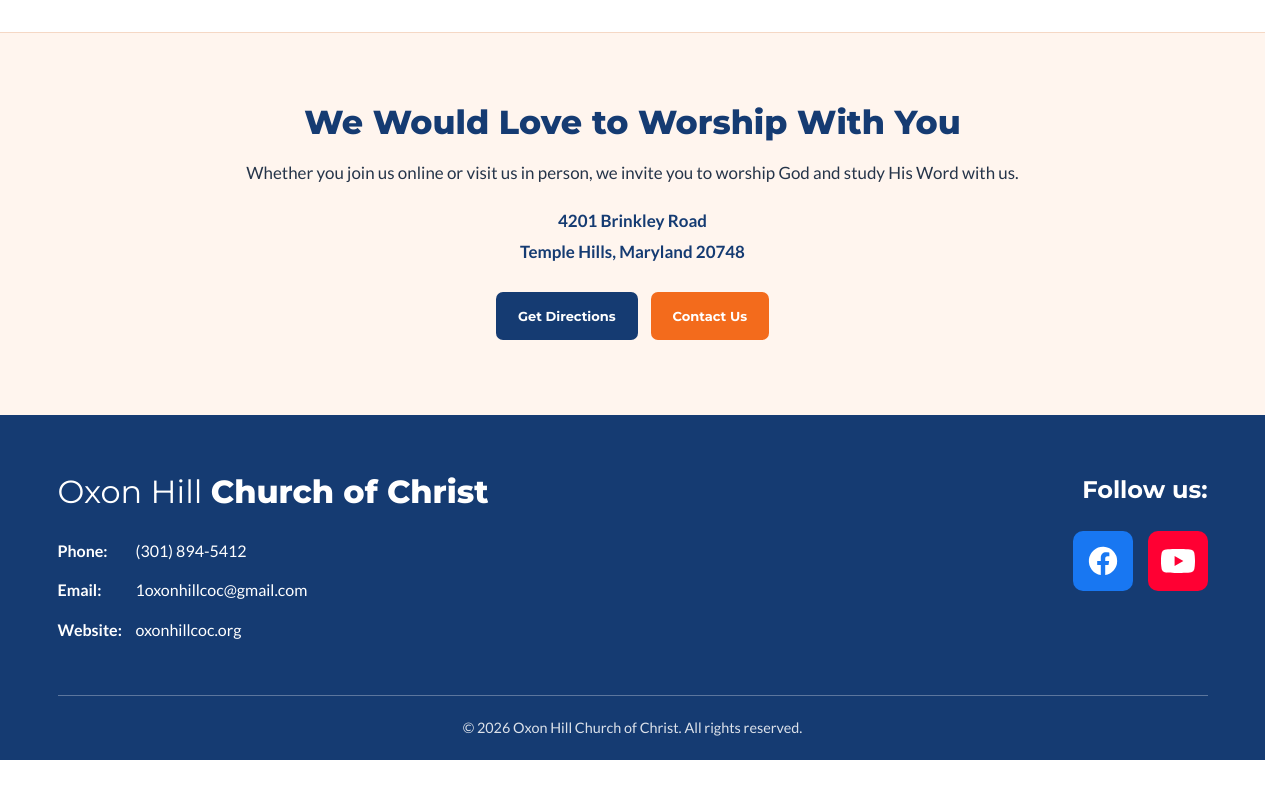
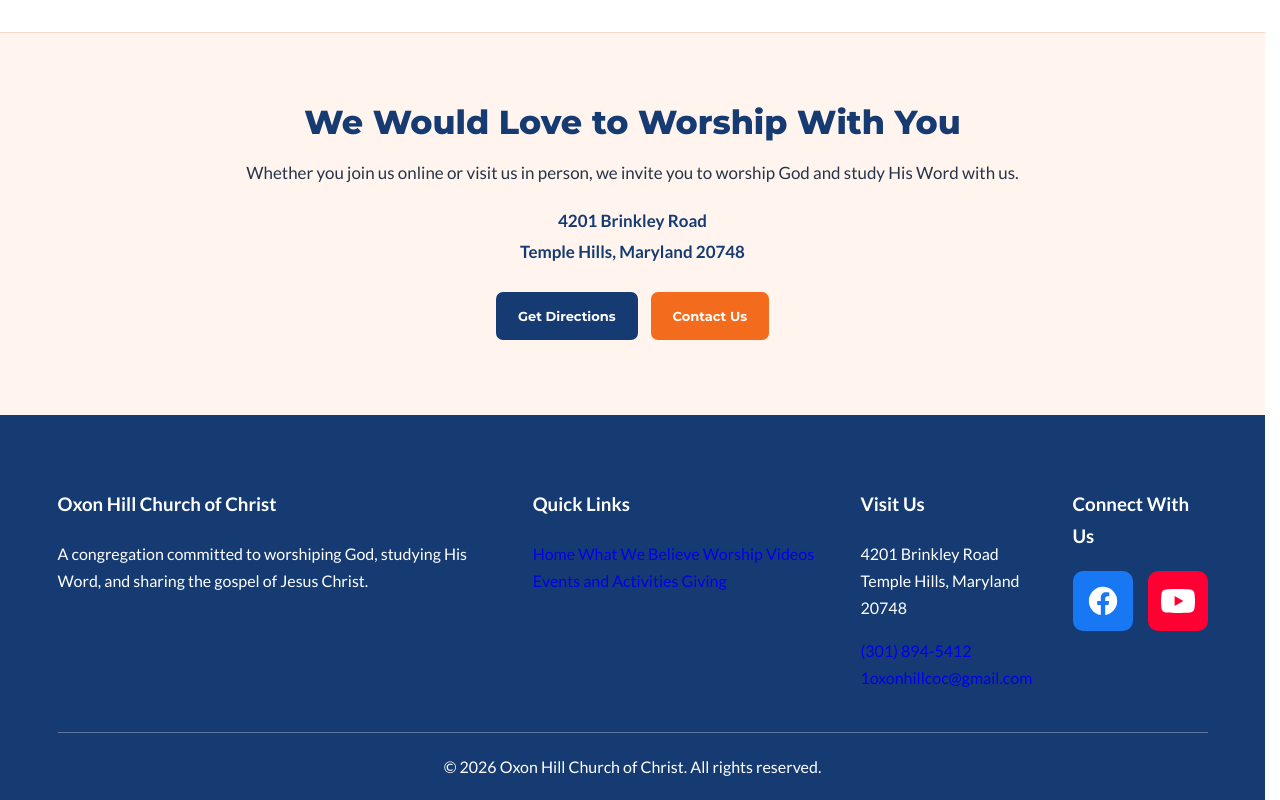
Before and after one commit to dantedennis6/Oxon-Hill-Church, a plain HTML site: page videos.html in a window 1280 px wide. Shown: the part 2900-3700 px from the top of the page. Before the commit the page ends 3660 px from the top, so only its background shows below. Drawn offline with Linux system fonts and the light colour scheme.

Commit message:
Revamp footer with new content and functionality
Updated footer section with new structure and content, including church description, quick links, and social media links. Added automatic copyright year functionality.

```diff
--- a/videos.html
+++ b/videos.html
@@ -410,84 +410,121 @@
 
   </main>
 
-  <!-- FOOTER -->
+  <!-- =====================================
+       STANDARD WEBSITE FOOTER
+       REUSE ON ALL PAGES
+  ===================================== -->
+
   <footer class="site-footer">
 
     <div class="footer-container">
 
-      <div class="footer-left">
+      <!-- CHURCH DESCRIPTION -->
+      <div class="footer-column footer-about">
 
-        <h2 class="footer-church-name">
-          Oxon Hill <strong>Church of Christ</strong>
-        </h2>
-
-        <div class="footer-contact">
+        <h3>Oxon Hill Church of Christ</h3>
 
         <p>
-            <span class="footer-contact-label">Phone:</span>
-            <a href="tel:3018945412">(301) 894-5412</a>
+          A congregation committed to worshiping God,
+          studying His Word, and sharing the gospel
+          of Jesus Christ.
         </p>
 
+      </div>
+
+      <!-- QUICK LINKS -->
+      <div class="footer-column">
+
+        <h3>Quick Links</h3>
+
+        <a href="./Index2.html">Home</a>
+        <a href="./beliefs.html">What We Believe</a>
+        <a href="./worship.html">Worship</a>
+        <a href="./videos.html">Videos</a>
+        <a href="./events.html">Events and Activities</a>
+        <a href="./giving.html">Giving</a>
+
+      </div>
+
+      <!-- VISIT US -->
+      <div class="footer-column">
+
+        <h3>Visit Us</h3>
+
         <p>
-            <span class="footer-contact-label">Email:</span>
+          4201 Brinkley Road<br>
+          Temple Hills, Maryland 20748
+        </p>
+
+        <a href="tel:+13018945412">
+          (301) 894-5412
+        </a>
+
         <a href="mailto:1oxonhillcoc@gmail.com">
           1oxonhillcoc@gmail.com
         </a>
-          </p>
-
-          <p>
-            <span class="footer-contact-label">Website:</span>
-            <a href="https://oxonhillcoc.org">
-              oxonhillcoc.org
-            </a>
-          </p>
 
       </div>
-      </div>
 
-      <div class="footer-right">
+      <!-- SOCIAL MEDIA -->
+      <div class="footer-column">
 
-        <h3>Follow us:</h3>
+        <h3>Connect With Us</h3>
 
         <div class="footer-social-links">
 
+          <!-- FACEBOOK -->
           <a
             href="https://www.facebook.com/p/Oxon-Hill-Church-of-Christ-100064627841522/"
-            class="footer-social-icon footer-facebook"
-            aria-label="Facebook"
+            class="footer-social-icon facebook-icon"
             target="_blank"
-            rel="noopener noreferrer">
+            rel="noopener noreferrer"
+            aria-label="Visit Oxon Hill Church of Christ on Facebook"
+            title="Facebook">
 
-            <svg viewBox="0 0 24 24" aria-hidden="true">
-              <path fill="currentColor"
-                    d="M22 12a10 10 0 1 0-11.56 9.88v-6.99H7.9V12h2.54V9.8c0-2.51 1.49-3.89 3.78-3.89 1.1 0 2.25.2 2.25.2v2.47H15.2c-1.25 0-1.64.77-1.64 1.56V12h2.78l-.44 2.89h-2.34v6.99A10 10 0 0 0 22 12Z"/>
+            <svg viewBox="0 0 24 24"
+                 fill="currentColor"
+                 xmlns="http://www.w3.org/2000/svg"
+                 aria-hidden="true">
+
+              <path d="M22 12a10 10 0 1 0-11.56 9.88v-6.99H7.9V12h2.54V9.8c0-2.51 1.49-3.89 3.77-3.89 1.09 0 2.23.2 2.23.2v2.46h-1.26c-1.24 0-1.63.77-1.63 1.56V12h2.78l-.44 2.89h-2.34v6.99A10 10 0 0 0 22 12Z"/>
+
             </svg>
 
           </a>
 
+          <!-- YOUTUBE -->
           <a
             href="https://www.youtube.com/@oxonhill-r8r"
-            class="footer-social-icon footer-youtube"
-            aria-label="YouTube"
+            class="footer-social-icon youtube-icon"
             target="_blank"
-            rel="noopener noreferrer">
+            rel="noopener noreferrer"
+            aria-label="Visit Oxon Hill Church of Christ on YouTube"
+            title="YouTube">
 
-            <svg viewBox="0 0 24 24" aria-hidden="true">
-              <path fill="currentColor"
-                    d="M23.5 6.2a3 3 0 0 0-2.1-2.1C19.5 3.6 12 3.6 12 3.6s-7.5 0-9.4.5A3 3 0 0 0 .5 6.2 31 31 0 0 0 .5 17.8a3 3 0 0 0 2.1 2.1c1.9.5 9.4.5 9.4.5s7.5 0 9.4-.5a3 3 0 0 0 2.1-2.1A31 31 0 0 0 24 12a31 31 0 0 0-.5-5.8ZM9.6 15.6V8.4l6.2 3.6-6.2 3.6Z"/>
+            <svg viewBox="0 0 24 24"
+                 fill="currentColor"
+                 xmlns="http://www.w3.org/2000/svg"
+                 aria-hidden="true">
+
+              <path d="M23.5 6.2a3 3 0 0 0-2.1-2.1C19.5 3.6 12 3.6 12 3.6s-7.5 0-9.4.5A3 3 0 0 0 .5 6.2 31 31 0 0 0 0 12a31 31 0 0 0 .5 5.8 3 3 0 0 0 2.1 2.1c1.9.5 9.4.5 9.4.5s7.5 0 9.4-.5a3 3 0 0 0 2.1-2.1A31 31 0 0 0 24 12a31 31 0 0 0-.5-5.8ZM9.6 15.6V8.4l6.2 3.6-6.2 3.6Z"/>
+
             </svg>
 
           </a>
 
         </div>
+
       </div>
+
     </div>
 
     <div class="footer-bottom">
-      <p>
-        &copy; 2026 Oxon Hill Church of Christ.
+
+      &copy; <span id="current-year"></span>
+      Oxon Hill Church of Christ.
       All rights reserved.
-      </p>
+
     </div>
 
   </footer>
@@ -510,6 +547,10 @@
         menuToggle.setAttribute("aria-expanded", "false");
       });
     });
+
+    // AUTOMATIC COPYRIGHT YEAR
+    document.getElementById("current-year").textContent =
+      new Date().getFullYear();
 
     // SPOTLIGHT EFFECT
     const spotlightTarget =
```
Lines whose indentation alone changed are shown as unchanged.
